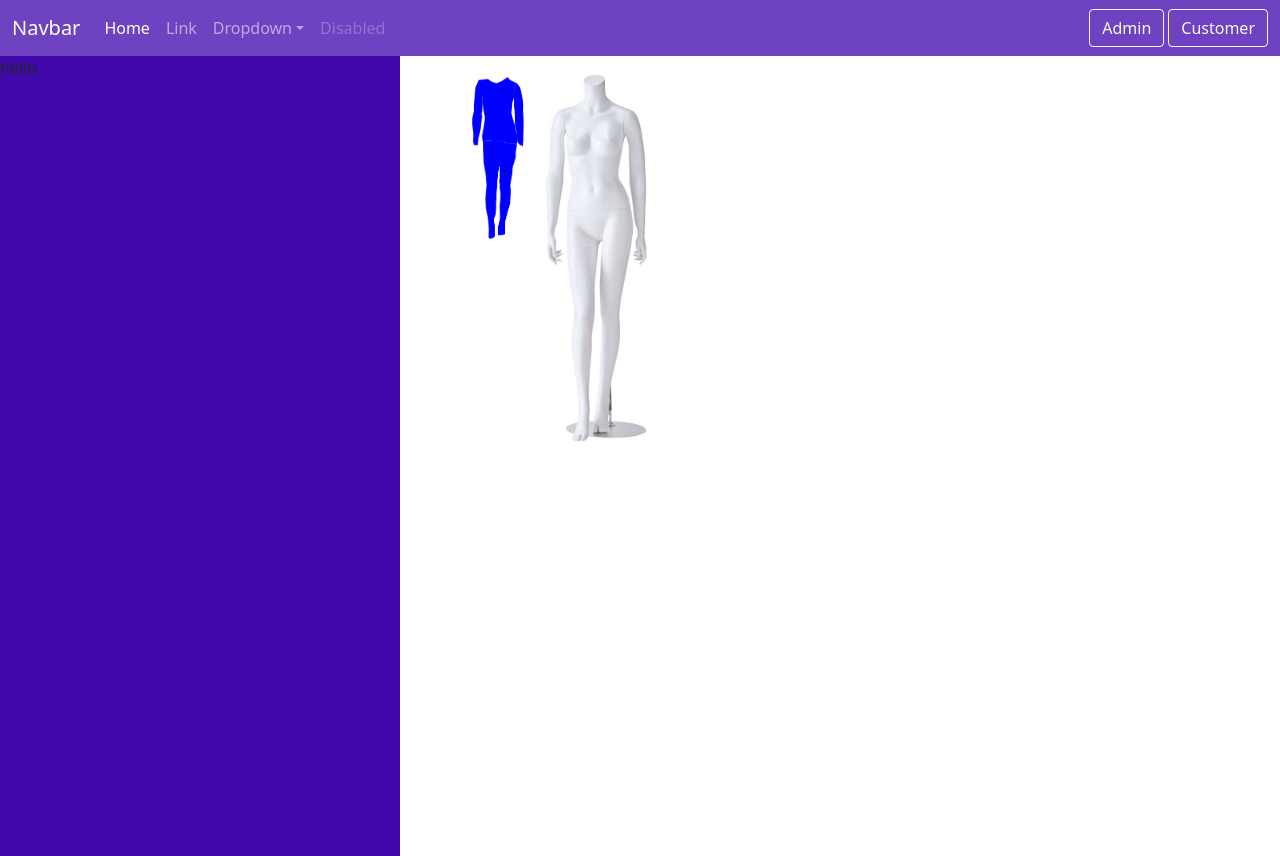
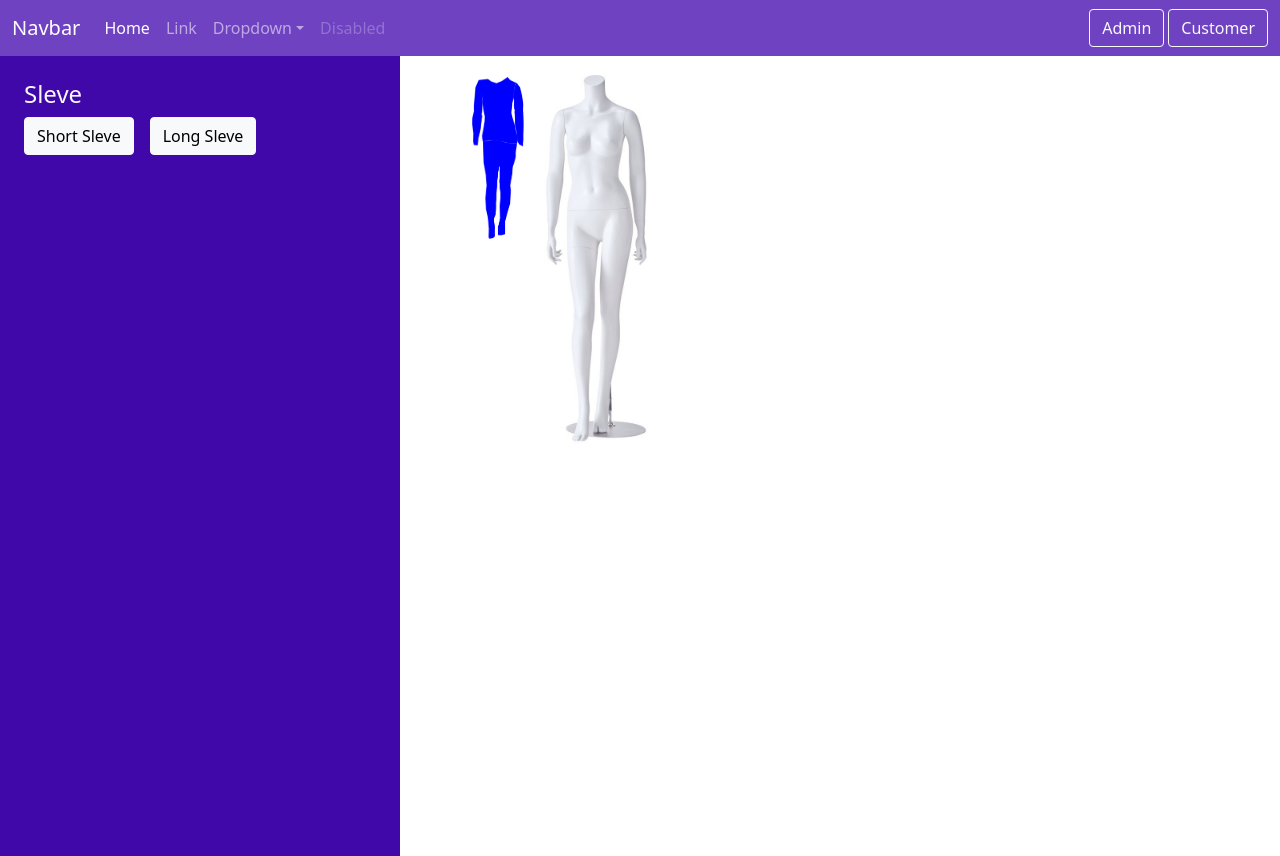
Before and after one commit to DummyChanger/DummyChanger-frondend, a React (Create React App) app: page / in a window 1280 px wide. Built offline with nearby package versions, Linux system fonts and the light colour scheme.

Commit message:
sleve button added

```diff
--- a/src/App.css
+++ b/src/App.css
@@ -10,6 +10,7 @@
   width: 400px;
   height: 100vh;
   background-color: #4008a8;
+
 }
 
 .dummy-page {
--- a/src/Dummy/DummyPanel.js
+++ b/src/Dummy/DummyPanel.js
@@ -1,7 +1,21 @@
 import React from "react";
 
 function DummyPanel() {
-  return <div className="dummy-panel">hello</div>;
+  return (
+    <div className="dummy-panel text-light p-4">
+      <div className="sleve">
+        <h4>Sleve</h4>
+        <div>
+          <button type="button" className="btn btn-light">
+            Short Sleve
+          </button>
+          <button type="button" className="btn btn-light ms-3">
+            Long Sleve
+          </button>
+        </div>
+      </div>
+    </div>
+  );
 }
 
 export default DummyPanel;
```
